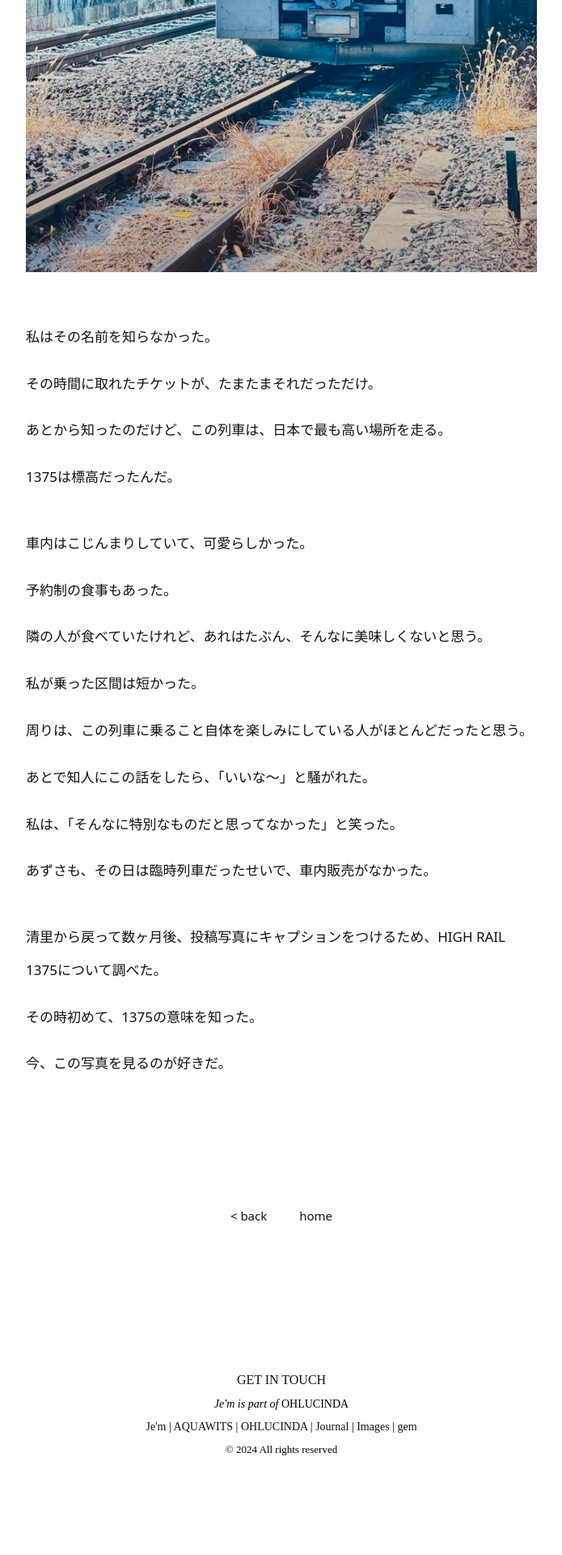
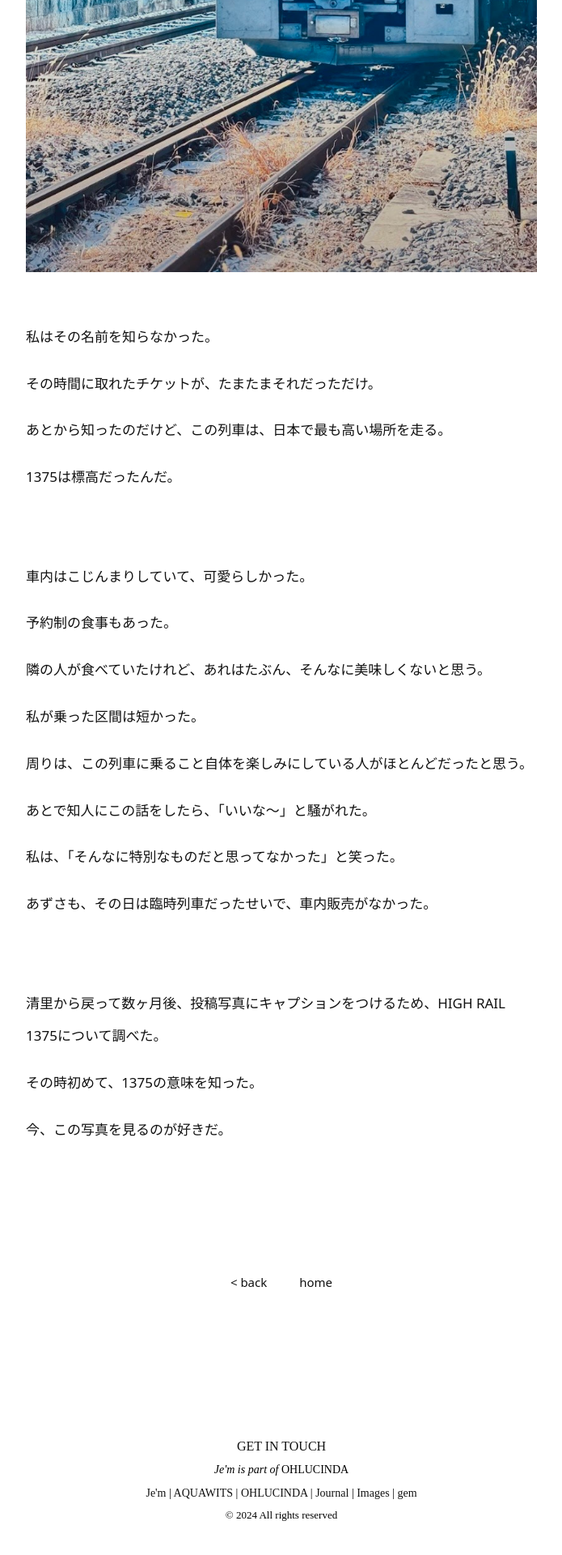
Before and after one commit to ohlucinda/ohlucinda-mobile, a Jekyll site: the page built from _posts/2026-05-02-青い列車.md, in a window 1280 px wide. Shown: the part 825-2745 px from the top of the page at 81% size, without its empty margins (292-987 px from the left). Built offline with Jekyll 4.4.1, drawn with Linux system fonts in a browser that asks for light colours; before the commit the page ends 2663 px from its top, so only the background shows below that.

Commit message:
Update 2026-05-02-青い列車.md

```diff
--- a/_posts/2026-05-02-青い列車.md
+++ b/_posts/2026-05-02-青い列車.md
@@ -21,7 +21,7 @@ HIGH RAIL 1375。
 あとから知ったのだけど、この列車は、日本で最も高い場所を走る。
 
 1375は標高だったんだ。
-<br><br>
+<br><br><br>
 車内はこじんまりしていて、可愛らしかった。
 
 予約制の食事もあった。
@@ -37,7 +37,7 @@ HIGH RAIL 1375。
 私は、「そんなに特別なものだと思ってなかった」と笑った。
 
 あずさも、その日は臨時列車だったせいで、車内販売がなかった。
-<br><br>
+<br><br><br>
 清里から戻って数ヶ月後、投稿写真にキャプションをつけるため、HIGH RAIL 1375について調べた。
 
 その時初めて、1375の意味を知った。
```
